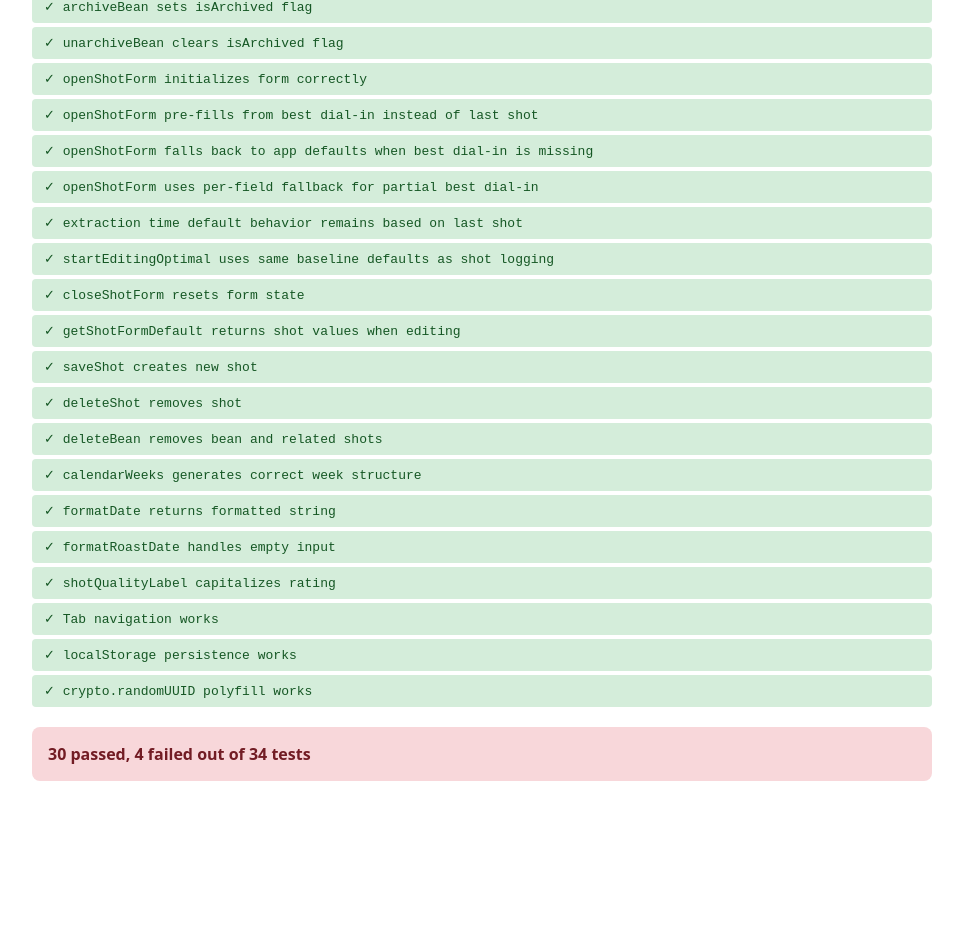
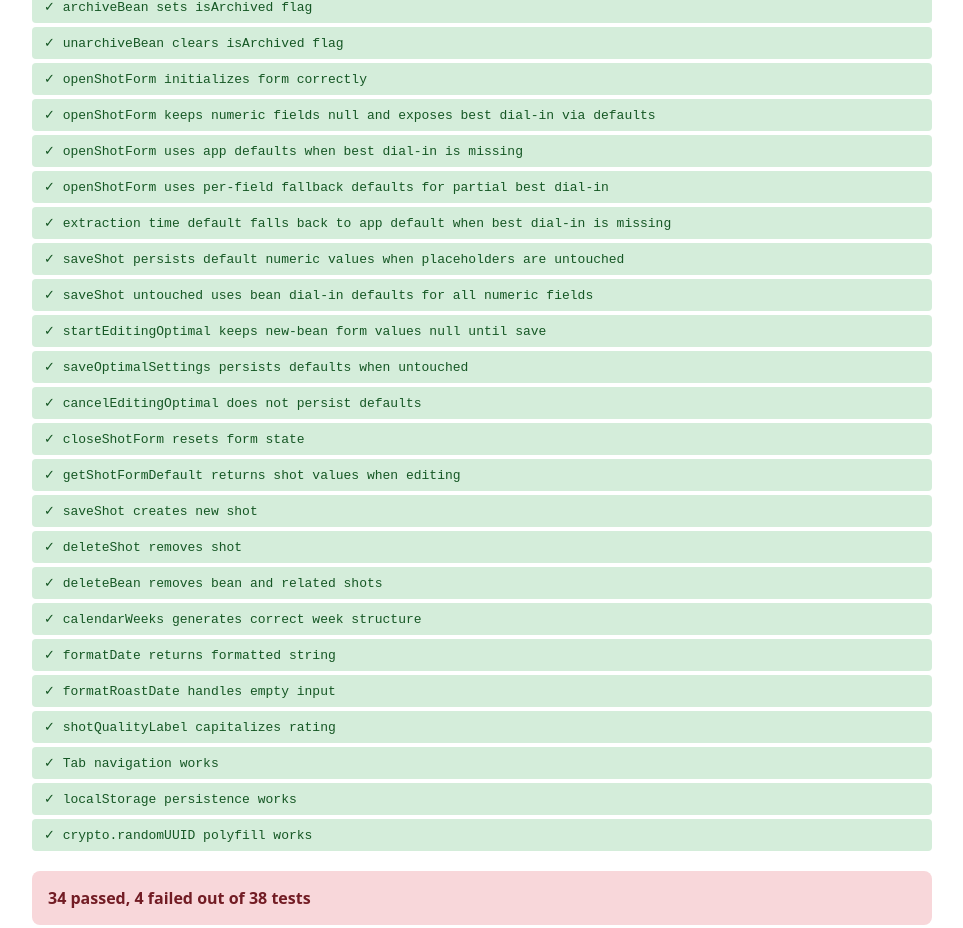
Before and after one commit to meltangonan/coffee, a plain HTML site: page test-e2e.html in a window 1280 px wide. Shown: the part 655-1583 px from the top of the page, without its empty margins (158-1121 px from the left). Before the commit the page ends 1476 px from the top, so only its background shows below. Drawn offline with nearby package versions, Linux system fonts and the light colour scheme; a web font is replaced by a local one.

Commit message:
Save shot defaults when untouched

```diff
--- a/index.html
+++ b/index.html
@@ -1807,7 +1807,8 @@ function app() {
       return {
         grindSize: bean?.optimalGrindSize ?? SHOT_DEFAULTS.grindSize,
         doseIn: bean?.optimalDoseIn ?? SHOT_DEFAULTS.doseIn,
-        yieldOut: bean?.optimalYieldOut ?? SHOT_DEFAULTS.yieldOut
+        yieldOut: bean?.optimalYieldOut ?? SHOT_DEFAULTS.yieldOut,
+        extractionTime: bean?.optimalExtractionTime ?? SHOT_DEFAULTS.extractionTime
       };
     },
 
@@ -2081,11 +2082,10 @@ function app() {
       this.shotFormBeanId = beanId;
       this.shotFormReturnTo = this.currentTab;
       const today = localDateStr();
-      const dialInDefaults = this.getShotDialInDefaults(beanId);
       this.shotForm = {
-        grindSize: dialInDefaults.grindSize,
-        doseIn: dialInDefaults.doseIn,
-        yieldOut: dialInDefaults.yieldOut,
+        grindSize: null,
+        doseIn: null,
+        yieldOut: null,
         extractionTime: null,
         rating: null, notes: '', shotDate: today
       };
@@ -2114,19 +2114,20 @@ function app() {
       this.editingOptimalBeanId = this.selectedBeanId;
       const b = this.selectedBean;
       this.optimalForm = {
-        grindSize: b?.optimalGrindSize ?? SHOT_DEFAULTS.grindSize,
-        doseIn: b?.optimalDoseIn ?? SHOT_DEFAULTS.doseIn,
-        yieldOut: b?.optimalYieldOut ?? SHOT_DEFAULTS.yieldOut,
+        grindSize: b?.optimalGrindSize ?? null,
+        doseIn: b?.optimalDoseIn ?? null,
+        yieldOut: b?.optimalYieldOut ?? null,
         extractionTime: b?.optimalExtractionTime ?? null
       };
     },
     saveOptimalSettings() {
       const bean = this.getBeanById(this.selectedBeanId);
       if (!bean) return;
-      bean.optimalGrindSize = this.toNullableOneDecimal(this.optimalForm.grindSize);
-      bean.optimalDoseIn = this.toNullableOneDecimal(this.optimalForm.doseIn);
-      bean.optimalYieldOut = this.toNullableOneDecimal(this.optimalForm.yieldOut);
-      bean.optimalExtractionTime = this.toNullableOneDecimal(this.optimalForm.extractionTime);
+      const resolveOptimalValue = (field) => this.toNullableOneDecimal(this.optimalForm[field]) ?? SHOT_DEFAULTS[field];
+      bean.optimalGrindSize = resolveOptimalValue('grindSize');
+      bean.optimalDoseIn = resolveOptimalValue('doseIn');
+      bean.optimalYieldOut = resolveOptimalValue('yieldOut');
+      bean.optimalExtractionTime = resolveOptimalValue('extractionTime');
       this.saveBeans();
       this.editingOptimalBeanId = null;
     },
@@ -2145,32 +2146,31 @@ function app() {
 
     /** Get default value for shot form field:
      * editing => edited values
-     * new shot grind/dose/yield => bean best dial-in with app-default fallback
-     * new shot extractionTime => last shot value or app default */
+     * new shot numeric fields => bean best dial-in with app-default fallback */
     getShotFormDefault(field) {
       // When editing, use the shotForm values that were populated in openShotFormForEdit
       if (this.editingShotId && this.shotForm[field] != null) {
         return this.shotForm[field];
       }
-      if (field === 'grindSize' || field === 'doseIn' || field === 'yieldOut') {
+      if (field === 'grindSize' || field === 'doseIn' || field === 'yieldOut' || field === 'extractionTime') {
         return this.getShotDialInDefaults(this.shotFormBeanId)[field];
       }
-      // For extraction time (and any other numeric fallback), preserve last-shot behavior
-      const last = this.getLastShot(this.shotFormBeanId);
-      return last?.[field] ?? SHOT_DEFAULTS[field];
+      return SHOT_DEFAULTS[field];
     },
 
     saveShot() {
       if (!this.shotFormBeanId) return;
-      const grind = this.toNullableInt(this.shotForm.grindSize);
-      const dose = this.toNullableInt(this.shotForm.doseIn);
-      const yieldVal = this.toNullableInt(this.shotForm.yieldOut);
-      const extractionTime = this.toNullableInt(this.shotForm.extractionTime);
+      const isEditing = !!this.editingShotId;
+      const resolveShotValue = (field) => {
+        const parsed = this.toNullableInt(this.shotForm[field]);
+        if (parsed != null || isEditing) return parsed;
+        return this.toNullableInt(this.getShotFormDefault(field));
+      };
       const shotData = {
-        grindSize: grind,
-        doseIn: dose,
-        yieldOut: yieldVal,
-        extractionTime: extractionTime,
+        grindSize: resolveShotValue('grindSize'),
+        doseIn: resolveShotValue('doseIn'),
+        yieldOut: resolveShotValue('yieldOut'),
+        extractionTime: resolveShotValue('extractionTime'),
         rating: this.shotForm.rating,
         notes: this.shotForm.notes || '',
         shotDate: this.shotForm.shotDate || localDateStr()
--- a/test-e2e.html
+++ b/test-e2e.html
@@ -279,7 +279,7 @@ async function runTests() {
     assertEqual(app.editingShotId, null);
   });
 
-  await test('openShotForm pre-fills from best dial-in instead of last shot', async () => {
+  await test('openShotForm keeps numeric fields null and exposes best dial-in via defaults', async () => {
     const beanName = 'Prefill Optimal Bean ' + Date.now() + '-' + Math.floor(Math.random() * 1000);
     app.openBeanForm(null);
     app.beanForm.name = beanName;
@@ -291,6 +291,7 @@ async function runTests() {
     bean.optimalGrindSize = 4;
     bean.optimalDoseIn = 19;
     bean.optimalYieldOut = 38;
+    bean.optimalExtractionTime = 27;
     app.saveBeans();
 
     // Add a conflicting last shot to ensure optimal values win.
@@ -301,13 +302,17 @@ async function runTests() {
     app.saveShot();
 
     app.openShotForm(bean.id);
-    assertEqual(app.shotForm.grindSize, 4);
-    assertEqual(app.shotForm.doseIn, 19);
-    assertEqual(app.shotForm.yieldOut, 38);
+    assertEqual(app.shotForm.grindSize, null);
+    assertEqual(app.shotForm.doseIn, null);
+    assertEqual(app.shotForm.yieldOut, null);
+    assertEqual(app.getShotFormDefault('grindSize'), 4);
+    assertEqual(app.getShotFormDefault('doseIn'), 19);
+    assertEqual(app.getShotFormDefault('yieldOut'), 38);
+    assertEqual(app.getShotFormDefault('extractionTime'), 27);
     app.closeShotForm();
   });
 
-  await test('openShotForm falls back to app defaults when best dial-in is missing', async () => {
+  await test('openShotForm uses app defaults when best dial-in is missing', async () => {
     const beanName = 'Prefill Default Bean ' + Date.now() + '-' + Math.floor(Math.random() * 1000);
     app.openBeanForm(null);
     app.beanForm.name = beanName;
@@ -324,13 +329,16 @@ async function runTests() {
     app.saveShot();
 
     app.openShotForm(bean.id);
-    assertEqual(app.shotForm.grindSize, 5);
-    assertEqual(app.shotForm.doseIn, 18);
-    assertEqual(app.shotForm.yieldOut, 36);
+    assertEqual(app.shotForm.grindSize, null);
+    assertEqual(app.shotForm.doseIn, null);
+    assertEqual(app.shotForm.yieldOut, null);
+    assertEqual(app.getShotFormDefault('grindSize'), 5);
+    assertEqual(app.getShotFormDefault('doseIn'), 18);
+    assertEqual(app.getShotFormDefault('yieldOut'), 36);
     app.closeShotForm();
   });
 
-  await test('openShotForm uses per-field fallback for partial best dial-in', async () => {
+  await test('openShotForm uses per-field fallback defaults for partial best dial-in', async () => {
     const beanName = 'Prefill Partial Bean ' + Date.now() + '-' + Math.floor(Math.random() * 1000);
     app.openBeanForm(null);
     app.beanForm.name = beanName;
@@ -345,13 +353,16 @@ async function runTests() {
     app.saveBeans();
 
     app.openShotForm(bean.id);
-    assertEqual(app.shotForm.grindSize, 5);
-    assertEqual(app.shotForm.doseIn, 20);
-    assertEqual(app.shotForm.yieldOut, 36);
+    assertEqual(app.shotForm.grindSize, null);
+    assertEqual(app.shotForm.doseIn, null);
+    assertEqual(app.shotForm.yieldOut, null);
+    assertEqual(app.getShotFormDefault('grindSize'), 5);
+    assertEqual(app.getShotFormDefault('doseIn'), 20);
+    assertEqual(app.getShotFormDefault('yieldOut'), 36);
     app.closeShotForm();
   });
 
-  await test('extraction time default behavior remains based on last shot', async () => {
+  await test('extraction time default falls back to app default when best dial-in is missing', async () => {
     const beanName = 'Extraction Default Bean ' + Date.now() + '-' + Math.floor(Math.random() * 1000);
     app.openBeanForm(null);
     app.beanForm.name = beanName;
@@ -361,16 +372,56 @@ async function runTests() {
     assert(bean, 'Bean should exist');
 
     app.openShotForm(bean.id);
-    app.shotForm.extractionTime = 31;
-    app.saveShot();
-
-    app.openShotForm(bean.id);
     assertEqual(app.shotForm.extractionTime, null);
-    assertEqual(app.getShotFormDefault('extractionTime'), 31);
+    assertEqual(app.getShotFormDefault('extractionTime'), 25);
     app.closeShotForm();
   });
 
-  await test('startEditingOptimal uses same baseline defaults as shot logging', async () => {
+  await test('saveShot persists default numeric values when placeholders are untouched', async () => {
+    const beanName = 'Untouched Save Bean ' + Date.now() + '-' + Math.floor(Math.random() * 1000);
+    app.openBeanForm(null);
+    app.beanForm.name = beanName;
+    app.beanForm.roaster = 'E2E Test Roaster';
+    app.saveBean();
+    const bean = app.beans.find(b => b.name === beanName);
+    assert(bean, 'Bean should exist');
+
+    app.openShotForm(bean.id);
+    app.saveShot();
+    const savedShot = app.getLastShot(bean.id);
+    assert(savedShot, 'Shot should be saved');
+    assertEqual(savedShot.grindSize, 5);
+    assertEqual(savedShot.doseIn, 18);
+    assertEqual(savedShot.yieldOut, 36);
+    assertEqual(savedShot.extractionTime, 25);
+  });
+
+  await test('saveShot untouched uses bean dial-in defaults for all numeric fields', async () => {
+    const beanName = 'Untouched Save Prefill Bean ' + Date.now() + '-' + Math.floor(Math.random() * 1000);
+    app.openBeanForm(null);
+    app.beanForm.name = beanName;
+    app.beanForm.roaster = 'E2E Test Roaster';
+    app.saveBean();
+    const bean = app.beans.find(b => b.name === beanName);
+    assert(bean, 'Bean should exist');
+
+    bean.optimalGrindSize = 4;
+    bean.optimalDoseIn = 19;
+    bean.optimalYieldOut = 38;
+    bean.optimalExtractionTime = 30;
+    app.saveBeans();
+
+    app.openShotForm(bean.id);
+    app.saveShot();
+    const savedShot = app.getLastShot(bean.id);
+    assert(savedShot, 'Shot should be saved');
+    assertEqual(savedShot.grindSize, 4);
+    assertEqual(savedShot.doseIn, 19);
+    assertEqual(savedShot.yieldOut, 38);
+    assertEqual(savedShot.extractionTime, 30);
+  });
+
+  await test('startEditingOptimal keeps new-bean form values null until save', async () => {
     const beanName = 'Optimal Editor Baseline Bean ' + Date.now() + '-' + Math.floor(Math.random() * 1000);
     app.openBeanForm(null);
     app.beanForm.name = beanName;
@@ -381,15 +432,50 @@ async function runTests() {
 
     app.selectBean(bean.id);
     app.startEditingOptimal();
-    assertEqual(app.optimalForm.grindSize, 5);
-    assertEqual(app.optimalForm.doseIn, 18);
-    assertEqual(app.optimalForm.yieldOut, 36);
+    assertEqual(app.optimalForm.grindSize, null);
+    assertEqual(app.optimalForm.doseIn, null);
+    assertEqual(app.optimalForm.yieldOut, null);
+    assertEqual(app.optimalForm.extractionTime, null);
+  });
 
-    app.openShotForm(bean.id);
-    assertEqual(app.shotForm.grindSize, app.optimalForm.grindSize);
-    assertEqual(app.shotForm.doseIn, app.optimalForm.doseIn);
-    assertEqual(app.shotForm.yieldOut, app.optimalForm.yieldOut);
-    app.closeShotForm();
+  await test('saveOptimalSettings persists defaults when untouched', async () => {
+    const beanName = 'Optimal Save Default Bean ' + Date.now() + '-' + Math.floor(Math.random() * 1000);
+    app.openBeanForm(null);
+    app.beanForm.name = beanName;
+    app.beanForm.roaster = 'E2E Test Roaster';
+    app.saveBean();
+    const bean = app.beans.find(b => b.name === beanName);
+    assert(bean, 'Bean should exist');
+
+    app.selectBean(bean.id);
+    app.startEditingOptimal();
+    app.saveOptimalSettings();
+
+    const updated = app.getBeanById(bean.id);
+    assertEqual(updated.optimalGrindSize, 5);
+    assertEqual(updated.optimalDoseIn, 18);
+    assertEqual(updated.optimalYieldOut, 36);
+    assertEqual(updated.optimalExtractionTime, 25);
+  });
+
+  await test('cancelEditingOptimal does not persist defaults', async () => {
+    const beanName = 'Optimal Cancel Bean ' + Date.now() + '-' + Math.floor(Math.random() * 1000);
+    app.openBeanForm(null);
+    app.beanForm.name = beanName;
+    app.beanForm.roaster = 'E2E Test Roaster';
+    app.saveBean();
+    const bean = app.beans.find(b => b.name === beanName);
+    assert(bean, 'Bean should exist');
+
+    app.selectBean(bean.id);
+    app.startEditingOptimal();
+    app.cancelEditingOptimal();
+
+    const unchanged = app.getBeanById(bean.id);
+    assert(unchanged.optimalGrindSize == null, 'Grind should remain empty');
+    assert(unchanged.optimalDoseIn == null, 'Dose should remain empty');
+    assert(unchanged.optimalYieldOut == null, 'Yield should remain empty');
+    assert(unchanged.optimalExtractionTime == null, 'Extraction should remain empty');
   });
 
   await test('closeShotForm resets form state', async () => {
```
Also changed, not shown: AGENTS.md (+8 -2 lines), CLAUDE.md (+8 -2 lines), README.md.
